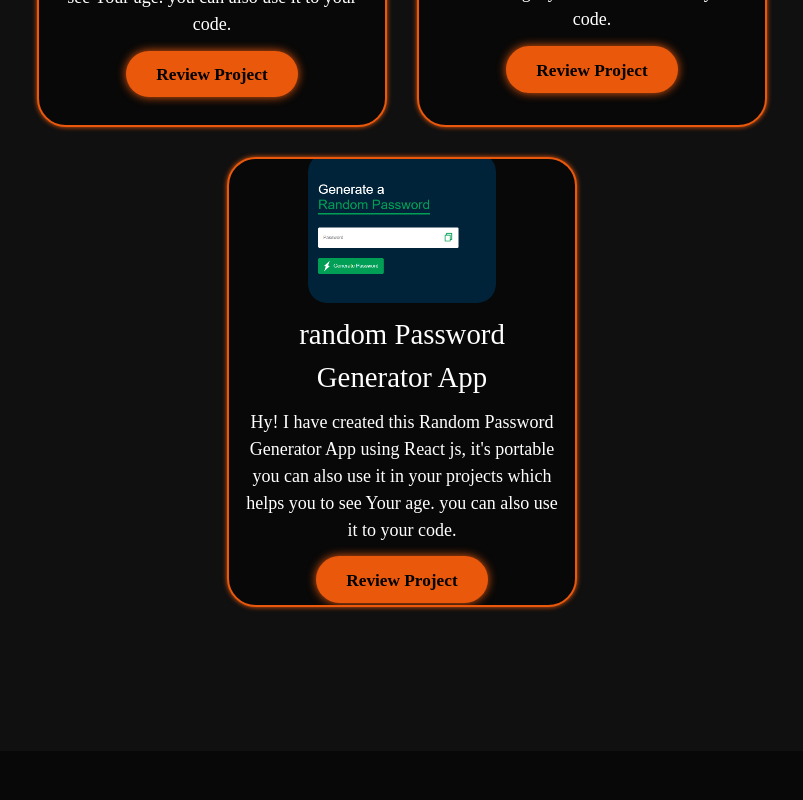
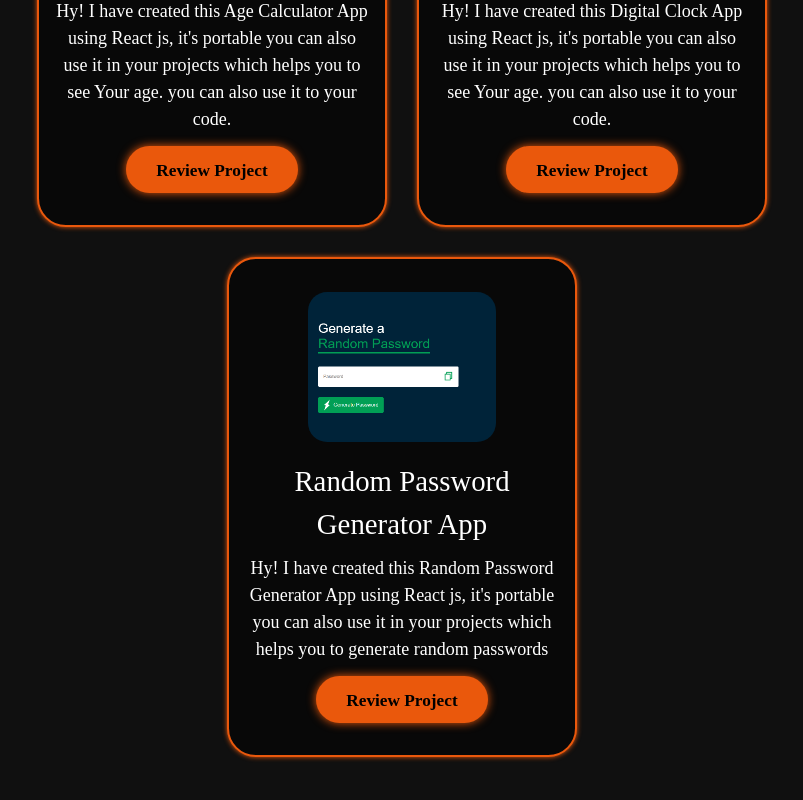
Before and after one commit to Shahab-Saeed/PortFolio-Website, a React (Vite) app: page / in a window 1280 px wide. Shown: the part 3649-4449 px from the top of the page, without its empty margins (238-1041 px from the left). Built offline with nearby package versions, Linux system fonts and the light colour scheme.

Commit message:
adjust the height of project-card and add the random password generator app in the projects

```diff
--- a/src/Components/Projects/Project1.css
+++ b/src/Components/Projects/Project1.css
@@ -26,7 +26,7 @@
     box-shadow: 0 0 5px var(--main-color);
     transition: 0.3s ease;
     width: 350px;
-    height: 450px;
+    height: 500px;
 
 
 
--- a/src/Components/Projects/Projects.jsx
+++ b/src/Components/Projects/Projects.jsx
@@ -21,7 +21,7 @@ const Projects = () => {
 
           <Project1 profile_pic={assets.ClockApp} projectname={"Digital Clock App"} projectdetail={"Hy! I have created this Digital Clock App  using React js, it's portable you can also use it in your projects which helps you to see Your age. you can also use it to your code. "} projectlink="https://clock-app-react-ss.netlify.app"/>
 
-          <Project1 profile_pic={assets.RandomPassGen} projectname={"random Password Generator App"} projectdetail={"Hy! I have created this Random Password Generator App  using React js, it's portable you can also use it in your projects which helps you to see Your age. you can also use it to your code. "} projectlink="https://rpgars.netlify.app"/>
+          <Project1 profile_pic={assets.RandomPassGen} projectname={"Random Password Generator App"} projectdetail={"Hy! I have created this Random Password Generator App  using React js, it's portable you can also use it in your projects which helps you to generate random passwords"} projectlink="https://rpgars.netlify.app"/>
 
 
 
```
